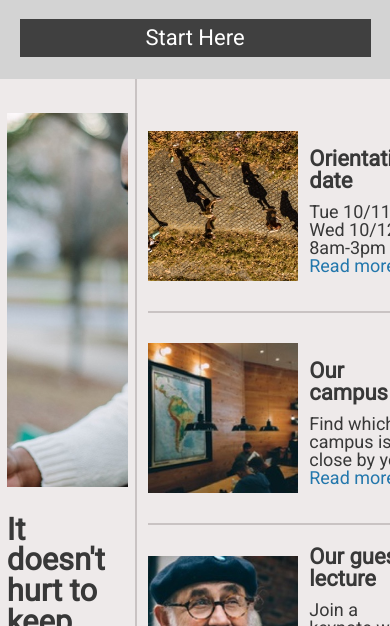
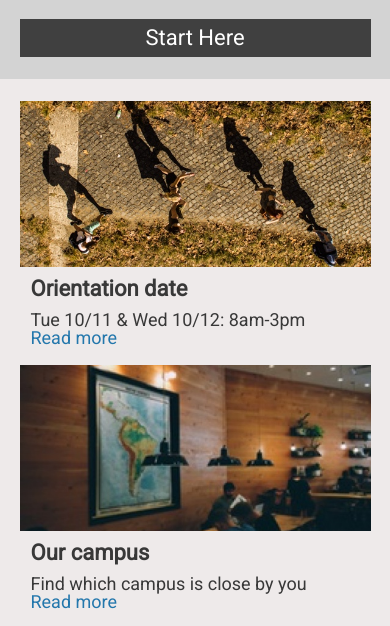
Before and after one commit to drmeth/drmeth.github.io, a plain HTML site: page index.html in a window 390 px wide. Shown: the part 421-1047 px from the top of the page. Drawn offline with Linux system fonts and the light colour scheme.

Commit message:
added keep-practising mobile

```diff
--- a/index.html
+++ b/index.html
@@ -63,7 +63,8 @@
 
             <section id="right">
                 <div class="small-container border">
-                    <img src="resources/images/information-orientation.jpg" alt="cobblestone path from birds view">
+                    <img class="mobile" src="resources/images/information-orientation-mobile.jpg" alt="cobblestone path from birds view">
+                    <img class="desktop" src="resources/images/information-orientation.jpg" alt="cobblestone path from birds view">
                     <section class="info">
                         <h3>Orientation date</h3>
                         <p>Tue 10/11 & Wed 10/12: 8am-3pm</p>
@@ -72,7 +73,8 @@
                 </div>
 
                 <div class="small-container border">
-                    <img src="resources/images/information-campus.jpg" alt="learning area">
+                    <img class="mobile" src="resources/images/information-campus-mobile.jpg" alt="learning area">
+                    <img class="desktop" src="resources/images/information-campus.jpg" alt="learning area">
                     <section class="info">
                         <h3>Our campus</h3>
                         <p>Find which campus is close by you</p>
@@ -81,7 +83,8 @@
                 </div>
 
                 <div class="small-container">
-                    <img src="resources/images/information-guest-lecture.jpg" alt="Oliver Sack">
+                    <img class="mobile" src="resources/images/information-guest-lecture-mobile.jpg" alt="Oliver Sack">
+                    <img class="desktop" src="resources/images/information-guest-lecture.jpg" alt="Oliver Sack">
                     <section class="info">
                         <h3>Our guest lecture</h3>
                         <p>Join a keynote with Oliver Sack about music in medical treatment</p>
--- a/resources/css/style.css
+++ b/resources/css/style.css
@@ -459,6 +459,9 @@ section.course-content {
         display: none;
     }
 
+    .small-container img.mobile {
+        display: none;
+    }
 }
 
 @media only screen and (max-width: 480px) {
@@ -490,7 +493,7 @@ section.course-content {
             grid-area: main;
             display: grid;
             grid: "learn-something" auto
-                "keep-practising" 680px
+                "keep-practising" auto
                 "start-learning"  740px
                 "thesis-exhibit"  600px
                 / 100%;
@@ -526,4 +529,56 @@ section.course-content {
         align-items: center;
         margin: 1rem 0;
     }
+
+    #keep-practising {
+        grid-area: keep-practising;
+        display: grid;
+        grid: "right" 1fr
+              "right" 1fr
+              "right" 1fr
+              / 1fr;
+        background-color: rgb(238, 234, 234);
+    }
+
+    /*keep-practising section layout and content*/
+
+    section.left-paragraph {
+        display: none;
+    }
+
+    /*right*/
+
+    #right {
+        grid-area: right;
+        border: none;
+        display: grid;
+        padding: 1rem 0;
+        grid: 1fr 1fr 1fr / 1fr;
+    }
+
+    div.small-container {
+        display: flex;
+        flex-direction: column;
+        justify-content: flex-start;
+        align-items: center;
+    }
+
+    section.info {
+        width: 90%;
+        padding-left: 0.5rem;
+    }
+
+    .small-container img.desktop {
+        display: none;
+    }
+
+    .small-container img.mobile {
+        display: block;
+        width: 90%;
+        height: auto;
+    }
+
+    .border {
+        border: none;
+    }
 }
```
